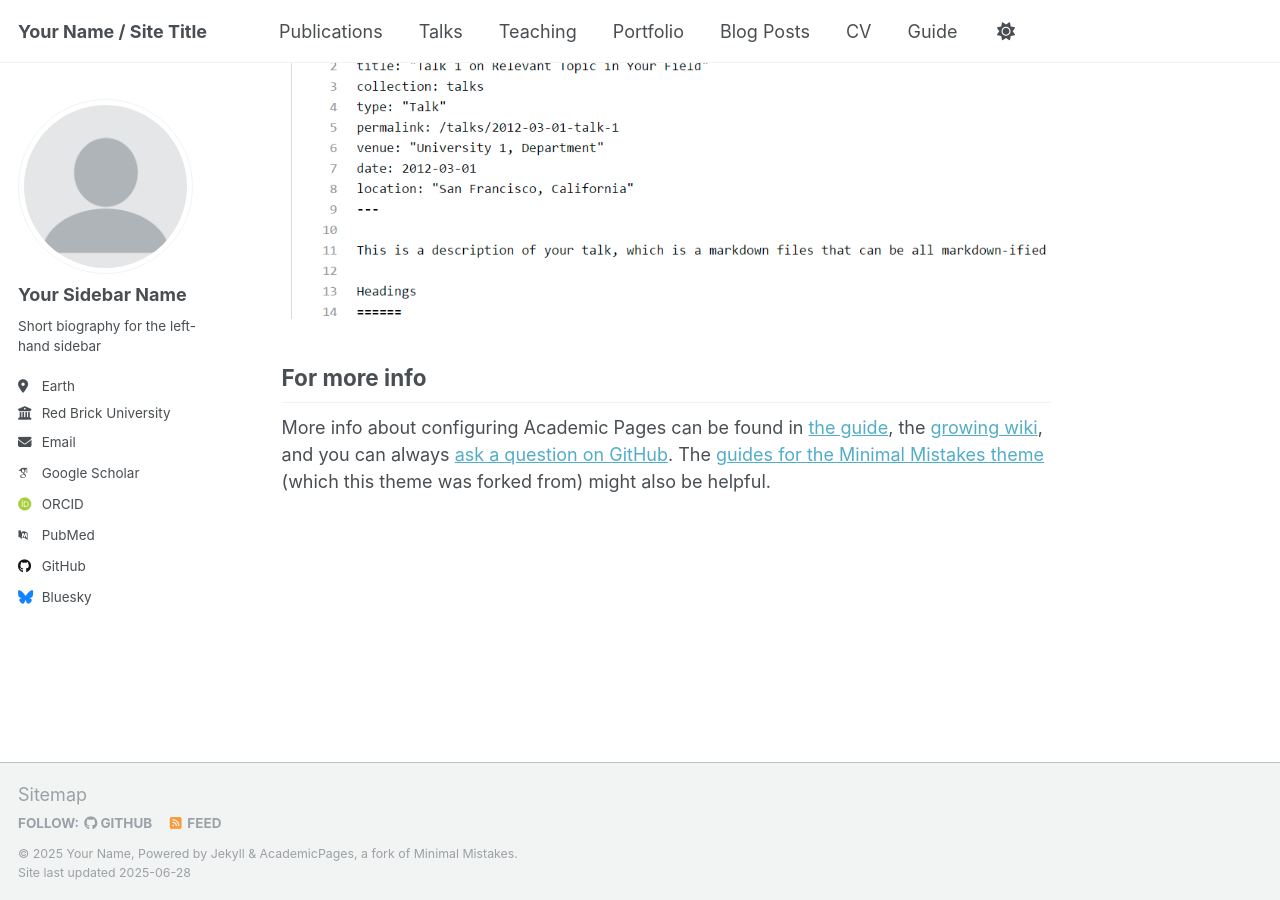
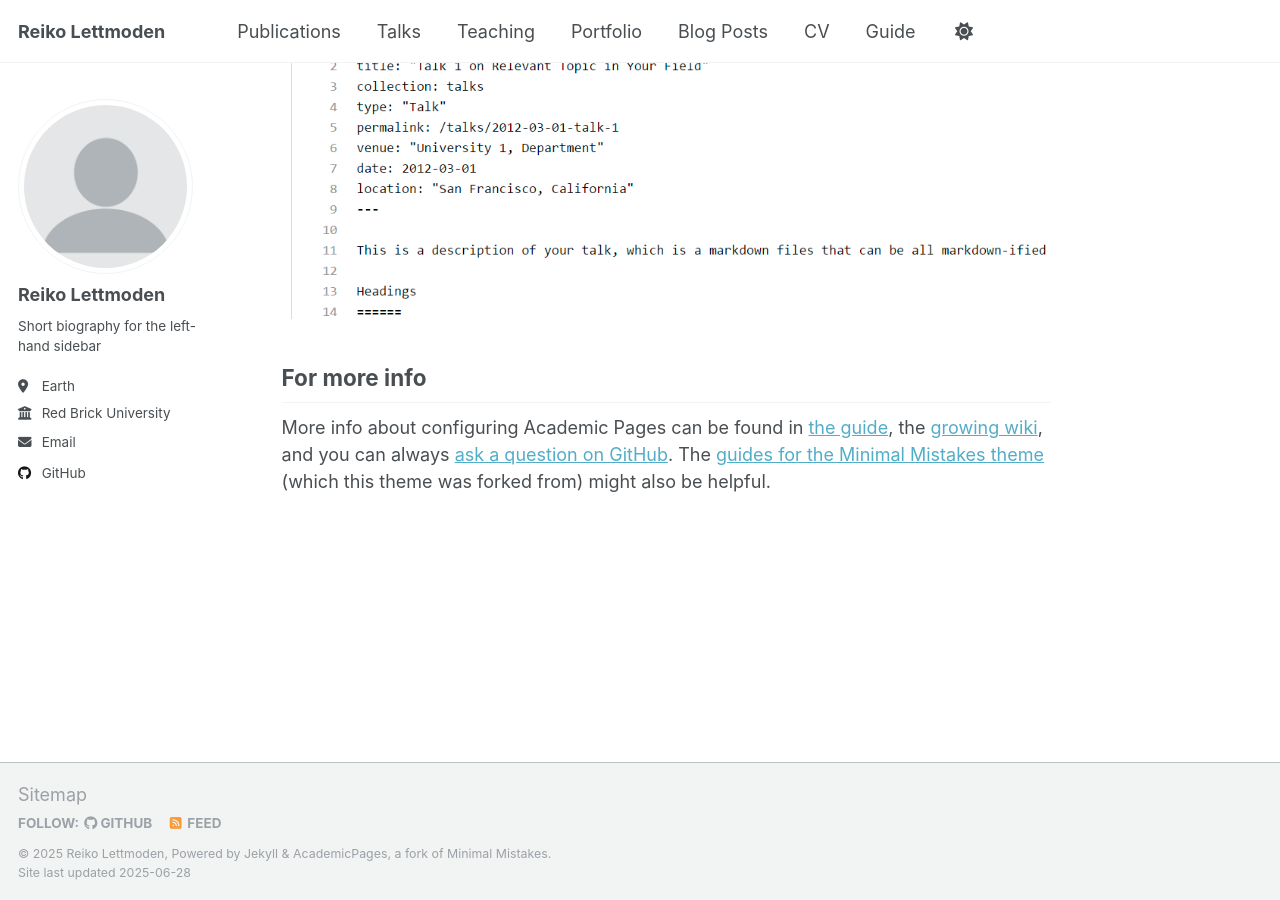
Before and after one commit to rlettmoden/rlettmoden.github.io, a Jekyll site: the page built from _pages/about.md, in a window 1280 px wide and 900 px high, scrolled down 2636 px. Built offline with Jekyll 4.4.1, drawn with Linux system fonts in a browser that asks for light colours; some web fonts are replaced.

Commit message:
added more info into for the front page

```diff
--- a/_config.yml
+++ b/_config.yml
@@ -9,13 +9,13 @@
 # Basic Site Settings
 locale                   : "en-US"
 site_theme               : "default"
-title                    : "Your Name / Site Title"
+title                    : "Reiko Lettmoden"
 title_separator          : "-"
-name                     : &name "Your Name"
+name                     : &name "Reiko Lettmoden"
 description              : &description "personal description"
-url                      : https://academicpages.github.io # the base hostname & protocol for your site e.g. "https://[your GitHub username].github.io" or if you already have some other page hosted on Github then use "https://[your GitHub username].github.io/[Your Repo Name]"
+url                      : https://rlettmoden.github.io # the base hostname & protocol for your site e.g. "https://[your GitHub username].github.io" or if you already have some other page hosted on Github then use "https://[your GitHub username].github.io/[Your Repo Name]"
 baseurl                  : "" # the subpath of your site, e.g. "/blog"
-repository               : "academicpages/academicpages.github.io"
+repository               : "rlettmoden/rlettmoden.github.io"
 
 # Site Author - The following control what appear as part of the author content on the side bar.
 #               If a field is blank the icon and link will not appear, otherwise it will be shown.
@@ -23,58 +23,58 @@ repository               : "academicpages/academicpages.github.io"
 author:
   # Biographic information
   avatar           : "profile.png"
-  name             : "Your Sidebar Name"
+  name             : "Reiko Lettmoden"
   pronouns         : # example: "she/her"
   bio              : "Short biography for the left-hand sidebar"
   location         : "Earth"
   employer         : "Red Brick University"
   uri              : # URL
-  email            : "none@example.org"
+  email            : "r.lettmoden@posteo.de"
 
   # Academic websites
-  academia         : # URL
-  arxiv            : # URL - Update with the correct link to your profile
-  googlescholar    : "https://scholar.google.com/citations?user=PS_CX0AAAAAJ"
-  impactstory      : # URL
-  orcid            : "http://orcid.org/yourorcidurl"
-  semantic         : # URL
-  pubmed           : "https://www.ncbi.nlm.nih.gov/pubmed/?term=john+snow"
-  researchgate     : # URL
-  scopus           : # URL
+  # academia         : # URL
+  # arxiv            : # URL - Update with the correct link to your profile
+  # googlescholar    : "https://scholar.google.com/citations?user=PS_CX0AAAAAJ"
+  # impactstory      : # URL
+  # orcid            : "http://orcid.org/yourorcidurl"
+  # semantic         : # URL
+  # pubmed           : "https://www.ncbi.nlm.nih.gov/pubmed/?term=john+snow"
+  # researchgate     : # URL
+  # scopus           : # URL
 
   # Repositories and software development
-  bitbucket        : # Username - Update with your username on the site
-  codepen          : # Username
-  dribbble         : # Username
-  github           : "academicpages"
-  kaggle           : # Username
-  stackoverflow    : # User number or user number and name (i.e., use "1" or "1/jeff-atwood")
+  # bitbucket        : # Username - Update with your username on the site
+  # codepen          : # Username
+  # dribbble         : # Username
+  github           : "rlettmoden"
+  # kaggle           : # Username
+  # stackoverflow    : # User number or user number and name (i.e., use "1" or "1/jeff-atwood")
 
   # Social media
-  bluesky          : "bsky.app" # Replace this with you Bluesky username
-  facebook         : # Username
-  flickr           : # Username
-  foursquare       : # Username
-  goodreads        : # Username
-  google_plus      : # Username
-  keybase          : # Username
-  instagram        : # Username
-  lastfm           : # Username
-  linkedin         : # Username
-  mastodon         : # URL
-  medium           : # URL
-  pinterest        : # Username
-  soundcloud       : # Username
-  steam            : # Username
-  telegram         : # URL
-  tumblr           : # Username
-  twitter          : # Username for X / Twitter
-  vine             : # Username
-  weibo            : # Username
-  wikipedia        : # Username
-  xing             : # Username
-  youtube          : # Username
-  zhihu            : # Username
+  # bluesky          : "bsky.app" # Replace this with you Bluesky username
+  # facebook         : # Username
+  # flickr           : # Username
+  # foursquare       : # Username
+  # goodreads        : # Username
+  # google_plus      : # Username
+  # keybase          : # Username
+  # instagram        : # Username
+  # lastfm           : # Username
+  # linkedin         : # Username
+  # mastodon         : # URL
+  # medium           : # URL
+  # pinterest        : # Username
+  # soundcloud       : # Username
+  # steam            : # Username
+  # telegram         : # URL
+  # tumblr           : # Username
+  # twitter          : # Username for X / Twitter
+  # vine             : # Username
+  # weibo            : # Username
+  # wikipedia        : # Username
+  # xing             : # Username
+  # youtube          : # Username
+  # zhihu            : # Username
 
 # Publication Category - The following the list of publication categories and their headings
 publication_category:
```
